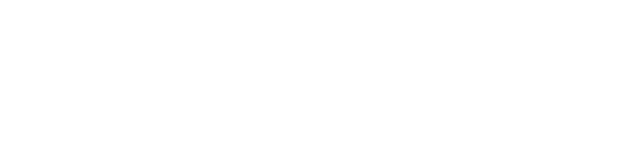
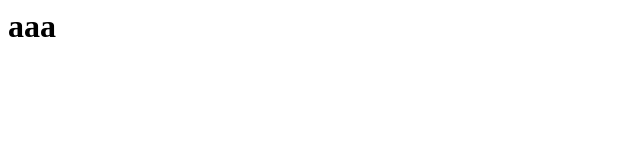
Before and after one commit to rumiljonov/rustam-test.github.io, a plain HTML site: page index.html in a window 1280 px wide. Shown: the full height of the page, 0-640 px from the left. Drawn offline with Linux system fonts and the light colour scheme.

Commit message:
Update index.html

```diff
--- a/index.html
+++ b/index.html
@@ -1 +1 @@
-<script>alert()</script>
+<h1>aaa</h1>
```
